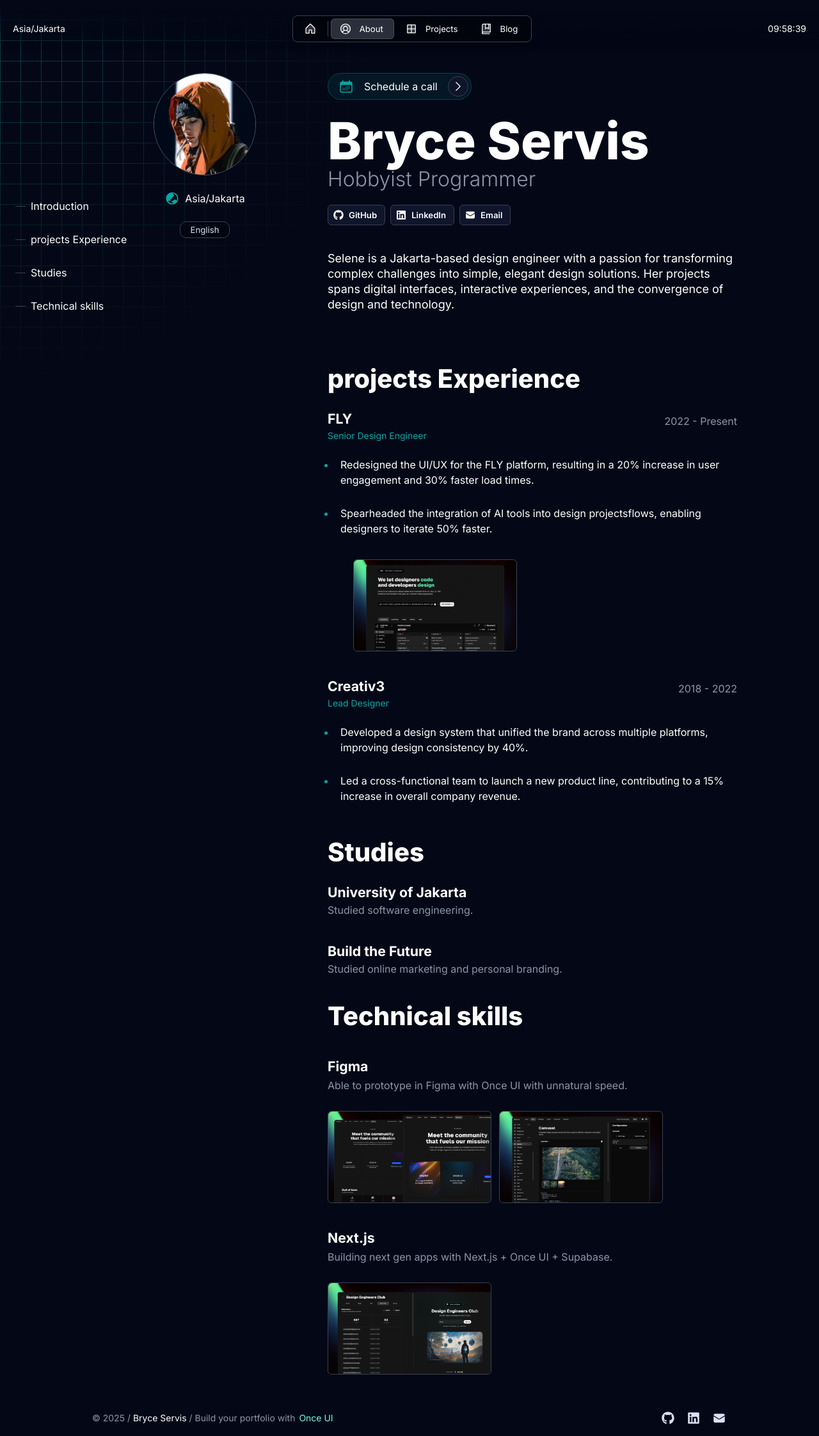
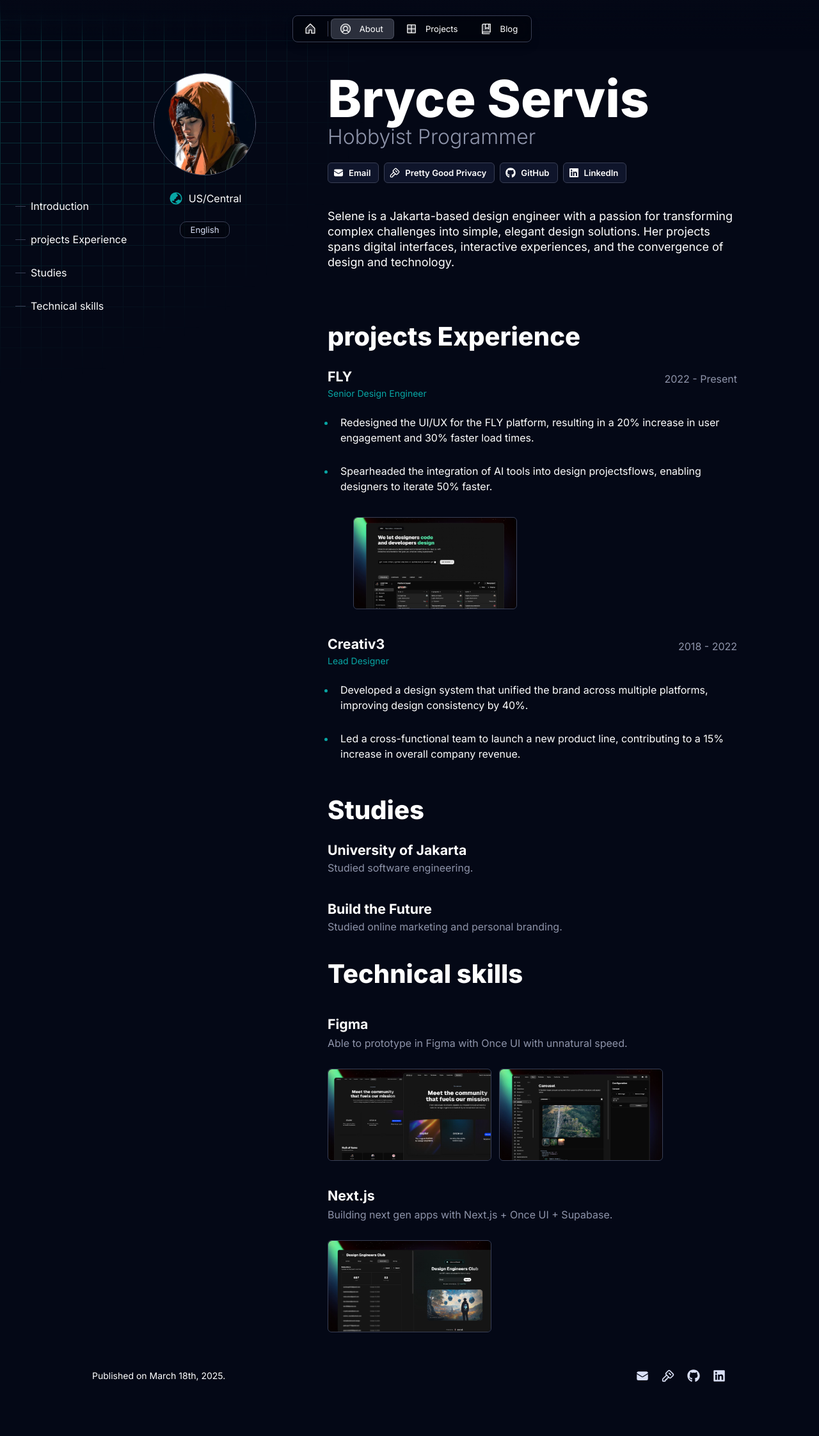
Before and after one commit to servisbryce/bryceserv.is, a Next.js app: page /about in a window 1280 px wide. Shown: the whole page at 64% size. After the commit the page ends 2178 px from the top, so only its background shows below. Built offline with nearby package versions, Linux system fonts and the light colour scheme.

Commit message:
Removed clock along the header.

```diff
--- a/src/app/resources/config.js
+++ b/src/app/resources/config.js
@@ -55,9 +55,4 @@ const effects = {
   },
 };
 
-const display = {
-  location: true,
-  time: true,
-};
-
-export { routes, effects, style, display, baseURL };
+export { routes, effects, style, baseURL };
--- a/src/app/resources/content.js
+++ b/src/app/resources/content.js
@@ -8,13 +8,21 @@ const person = {
   },
   role: "Hobbyist Programmer",
   avatar: "/images/avatar.jpg",
-  location: "Asia/Jakarta", // Expecting the IANA time zone identifier, e.g., 'Europe/Vienna'
+  location: "US/Central", // Expecting the IANA time zone identifier, e.g., 'Europe/Vienna'
   languages: ["English"], // optional: Leave the array empty if you don't want to display languages
 };
 
 const social = [
-  // Links are automatically displayed.
-  // Import new icons in /once-ui/icons.ts
+  {
+    name: "Email",
+    icon: "email",
+    link: "mailto:example@gmail.com",
+  },
+  {
+    name: "Pretty Good Privacy",
+    icon: "pgp",
+    link: "https://google.com",
+  },
   {
     name: "GitHub",
     icon: "github",
@@ -24,17 +32,7 @@ const social = [
     name: "LinkedIn",
     icon: "linkedin",
     link: "https://www.linkedin.com/company/once-ui/",
-  },
-  {
-    name: "X",
-    icon: "x",
-    link: "",
-  },
-  {
-    name: "Email",
-    icon: "email",
-    link: "mailto:example@gmail.com",
-  },
+  }
 ];
 
 const home = {
@@ -62,7 +60,7 @@ const about = {
     display: true,
   },
   calendar: {
-    display: true,
+    display: false,
     link: "https://cal.com",
   },
   intro: {
@@ -186,7 +184,7 @@ const blog = {
 
 const projects = {
   label: "Projects",
-  title: "My projects",
+  title: "Projects",
   description: `Design and dev projects by ${person.name}`,
   // Create new project pages by adding a new .mdx file to app/blog/posts
   // All projects will be listed on the /home and /projects routes
--- a/src/components/Footer.tsx
+++ b/src/components/Footer.tsx
@@ -23,20 +23,7 @@ export const Footer = () => {
         horizontal="space-between"
         vertical="center"
       >
-        <Text variant="body-default-s" onBackground="neutral-strong">
-          <Text onBackground="neutral-weak">© {currentYear} /</Text>
-          <Text paddingX="4">{person.name}</Text>
-          <Text onBackground="neutral-weak">
-            {/* Usage of this template requires attribution. Please don't remove the link to Once UI. */}
-            / Build your portfolio with{" "}
-            <SmartLink
-              style={{ marginLeft: "-0.125rem" }}
-              href="https://once-ui.com/templates/magic-portfolio"
-            >
-              Once UI
-            </SmartLink>
-          </Text>
-        </Text>
+        <Text variant="body-default-s" onBackground="neutral-strong">Published on March 18th, 2025.</Text>
         <Flex gap="16">
           {social.map(
             (item) =>
--- a/src/components/Header.tsx
+++ b/src/components/Header.tsx
@@ -59,7 +59,6 @@ export const Header = () => {
         horizontal="center"
       >
         <Flex paddingLeft="12" fillWidth vertical="center" textVariant="body-default-s">
-          {display.location && <Flex hide="s">{person.location}</Flex>}
         </Flex>
         <Flex fillWidth horizontal="center">
           <Flex
@@ -137,7 +136,6 @@ export const Header = () => {
             textVariant="body-default-s"
             gap="20"
           >
-            <Flex hide="s">{display.time && <TimeDisplay timeZone={person.location} />}</Flex>
           </Flex>
         </Flex>
       </Flex>
--- a/src/once-ui/icons.ts
+++ b/src/once-ui/icons.ts
@@ -24,6 +24,8 @@ import {
   HiOutlineEye,
   HiOutlineEyeSlash,
 } from "react-icons/hi2";
+
+import { LuKeySquare } from "react-icons/lu";
 
 import {
   PiHouseDuotone,
@@ -66,4 +68,5 @@ export const iconLibrary: Record<string, IconType> = {
   x: FaXTwitter,
   clipboard: HiClipboard,
   arrowUpRightFromSquare: HiArrowTopRightOnSquare,
+  pgp: LuKeySquare
 };
```
